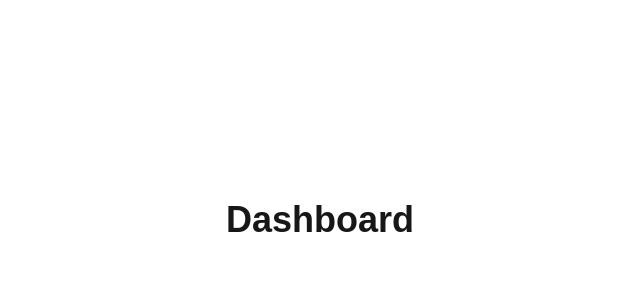
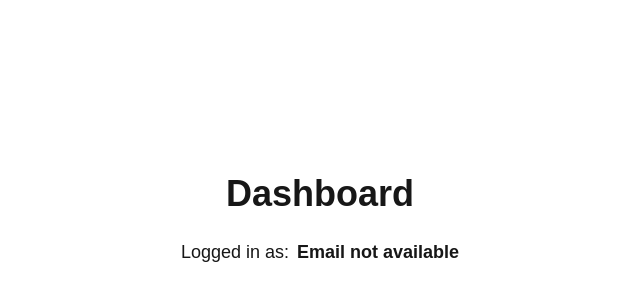
Before and after one commit to Syeed141/Frontend_Intern_Training_Progress, a Next.js app: page /dashboard in a window 1280 px wide. Shown: the part 180-480 px from the top of the page, without its empty margins (320-960 px from the left). Built offline with nearby package versions, Linux system fonts and the light colour scheme.

Commit message:
redux persist added

```diff
--- a/app/dashboard/page.tsx
+++ b/app/dashboard/page.tsx
@@ -1,9 +1,30 @@
+"use client";
+
+import { useSelector } from "react-redux";
+import type { RootState } from "../redux/features/store";
+
 export default function DashboardPage() {
+
+  const { user} = useSelector(
+    (state: RootState) => state.auth
+  );
+
   return (
-    <main className="min-h-screen flex items-center justify-center">
+    <main className="min-h-screen flex flex-col items-center justify-center">
+
       <h1 className="text-4xl font-bold">
         Dashboard
       </h1>
+
+      <p className="mt-6 text-lg">
+        Logged in as:
+        <span className="font-semibold ml-2">
+          {user?.email || "Email not available"}
+        </span>
+      </p>
+
+
+
     </main>
   );
 }
--- a/app/layout.tsx
+++ b/app/layout.tsx
@@ -2,7 +2,7 @@ import type { Metadata } from "next";
 import { Geist, Geist_Mono } from "next/font/google";
 import "./globals.css";
 import { Toaster } from "react-hot-toast";
-
+import ReduxProvider from "./redux/features/provider";
 
 const geistSans = Geist({
   variable: "--font-geist-sans",
@@ -29,7 +29,12 @@ export default function RootLayout({
       lang="en"
       className={`${geistSans.variable} ${geistMono.variable} h-full antialiased`}
     >
-      <body className="min-h-full flex flex-col"><Toaster position="top-right" /> {children}</body>
+      <body className="min-h-full flex flex-col">
+        <ReduxProvider>
+          <Toaster position="top-right" />
+          {children}
+        </ReduxProvider>
+      </body>
     </html>
   );
 }
--- a/app/page.tsx
+++ b/app/page.tsx
@@ -2,7 +2,11 @@
 
 import Image from "next/image";
 import { useState } from "react";
-import { FaEye, FaEyeSlash, FaExclamationTriangle } from "react-icons/fa";
+import {
+  FaEye,
+  FaEyeSlash,
+  FaExclamationTriangle,
+} from "react-icons/fa";
 
 import { useForm } from "react-hook-form";
 import { z } from "zod";
@@ -11,7 +15,9 @@ import { zodResolver } from "@hookform/resolvers/zod";
 import toast from "react-hot-toast";
 import { useRouter } from "next/navigation";
 
-// zod validation
+import { useDispatch } from "react-redux";
+import { setCredentials } from "./redux/features/authSlice";
+
 const loginSchema = z.object({
   email: z
     .string()
@@ -26,6 +32,17 @@ const loginSchema = z.object({
 
 type LoginFormData = z.infer<typeof loginSchema>;
 
+type LoginResponse = {
+  accessToken?: string;
+  access_token?: string;
+  token?: string;
+  email?: string;
+  user?: {
+    email?: string;
+    name?: string;
+  };
+};
+
 export default function LoginPage() {
   const [showPassword, setShowPassword] = useState(false);
 
@@ -33,7 +50,8 @@ export default function LoginPage() {
 
   const router = useRouter();
 
-  // Custom Form hook
+  const dispatch = useDispatch();
+
   const {
     register,
     handleSubmit,
@@ -45,39 +63,65 @@ export default function LoginPage() {
   const onSubmit = async (data: LoginFormData) => {
     setLoginError("");
 
-    //hit
     try {
       const response = await fetch("/api/login", {
         method: "POST",
+
         headers: {
           "Content-Type": "application/json",
         },
+
         body: JSON.stringify({
           ...data,
           grantType: "password",
         }),
       });
 
-      // JSON response receiver
-      const result = await response.json();
+      const result = (await response.json()) as LoginResponse & {
+        message?: string;
+      };
 
       if (!response.ok) {
         setLoginError(
-          result.message || "credentials you have entered. Please try again.",
+          result.message ||
+            "There is an issue with the credentials you have entered. Please try again."
         );
+
         return;
       }
 
-      console.log("Login success:", result);
+      // Save user + token to Redux
+      const userEmail = result.user?.email || result.email || data.email;
+
+      dispatch(
+        setCredentials({
+          user: {
+            email: userEmail,
+            name: result.user?.name,
+          },
+
+          token:
+            result.accessToken ||
+            result.token ||
+            result.access_token ||
+            null,
+        })
+      );
+
       toast.success("Login successful!");
+
       router.push("/dashboard");
+
     } catch {
-      setLoginError("Something went wrong. Please try again.");
+      setLoginError(
+        "Something went wrong. Please try again."
+      );
     }
   };
 
   return (
     <main className="min-h-screen flex flex-col items-center justify-center bg-gray-100 px-4">
+
       {/* Logo */}
       <div className="mb-6">
         <Image
@@ -89,21 +133,37 @@ export default function LoginPage() {
         />
       </div>
 
+      {/* Login Card */}
       <div className="w-full max-w-md bg-white shadow-lg rounded-sm border-t-8 border-blue-600 p-8">
-        <h1 className="text-3xl font-bold text-gray-900">Login</h1>
 
-        <p className="mt-1 text-gray-400">Continue with pattern50</p>
+        {/* Heading */}
+        <h1 className="text-3xl font-bold text-gray-900">
+          Login
+        </h1>
 
-        <form onSubmit={handleSubmit(onSubmit)} className="mt-10 space-y-6">
+        <p className="mt-1 text-gray-400">
+          Continue with pattern50
+        </p>
+
+        {/* Form */}
+        <form
+          onSubmit={handleSubmit(onSubmit)}
+          className="mt-10 space-y-6"
+        >
+
+          {/* Top Login Error */}
+          {loginError && (
+            <div className="flex items-center gap-2 rounded-md border border-red-300 bg-red-100 px-4 py-3 text-sm text-red-700">
+
+              <FaExclamationTriangle className="text-red-600 w-5 h-5 shrink-0" />
+
+              <p>{loginError}</p>
+
+            </div>
+          )}
+
+          {/* Email */}
           <div>
-            {/* credentials error */}
-            {loginError && (
-              <div className="flex gap-2 items-center rounded-md border border-red-300 bg-red-100 px-4 py-3 text-sm text-red-700 mb-3">
-                <FaExclamationTriangle className=" text-red-600 w-5 h-5 shrink-0" />
-                <p>{loginError}</p>
-              </div>
-            )}
-
             <label
               htmlFor="email"
               className="block text-sm font-semibold text-gray-800 mb-2"
@@ -122,16 +182,20 @@ export default function LoginPage() {
                   : "border-gray-300 focus:border-blue-600"
               }`}
             />
-            {/* email error msg */}
+
+            {/* Email Error */}
             {errors.email && (
               <div className="mt-1 flex items-center gap-2 text-sm text-red-600">
-                <FaExclamationTriangle className="text-red-600" />
+
+                <FaExclamationTriangle className="w-4 h-4 shrink-0" />
 
                 <p>{errors.email.message}</p>
+
               </div>
             )}
           </div>
 
+          {/* Password */}
           <div>
             <label
               htmlFor="password"
@@ -141,6 +205,7 @@ export default function LoginPage() {
             </label>
 
             <div className="relative">
+
               <input
                 id="password"
                 type={showPassword ? "text" : "password"}
@@ -152,24 +217,36 @@ export default function LoginPage() {
                     : "border-gray-300 focus:border-blue-600"
                 }`}
               />
-              {/* eye button toggle */}
+
+              {/* Eye Toggle */}
               <button
                 type="button"
-                onClick={() => setShowPassword(!showPassword)}
+                onClick={() =>
+                  setShowPassword(!showPassword)
+                }
                 className="absolute right-4 top-1/2 -translate-y-1/2 text-gray-500"
               >
-                {showPassword ? <FaEyeSlash /> : <FaEye />}
+                {showPassword ? (
+                  <FaEyeSlash />
+                ) : (
+                  <FaEye />
+                )}
               </button>
+
             </div>
-            {/* password error msg */}
+
+            {/* Password Error */}
             {errors.password && (
-              <div className="mt-1 flex items-center gap-2  text-red-600 text-sm">
-                <FaExclamationTriangle className="" />
+              <div className="mt-1 flex items-center gap-2 text-sm text-red-600">
+
+                <FaExclamationTriangle className="w-4 h-4 shrink-0" />
 
                 <p>{errors.password.message}</p>
+
               </div>
             )}
 
+            {/* Forgot Password */}
             <div className="mt-3 text-right">
               <a
                 href="#"
@@ -180,20 +257,27 @@ export default function LoginPage() {
             </div>
           </div>
 
+          {/* Login Button */}
           <button
             type="submit"
             disabled={isSubmitting}
-            className="w-full rounded-md bg-blue-600 py-3 font-semibold text-white hover:bg-blue-700 transition"
+            className="w-full rounded-md bg-blue-600 py-3 font-semibold text-white hover:bg-blue-700 transition disabled:opacity-60 disabled:cursor-not-allowed"
           >
+
             {isSubmitting ? (
               <span className="flex items-center justify-center gap-2">
+
                 <span className="h-5 w-5 animate-spin rounded-full border-2 border-white border-t-transparent" />
+
                 Logging in...
+
               </span>
             ) : (
               "Login"
             )}
+
           </button>
+
         </form>
       </div>
     </main>
--- /dev/null
+++ b/app/redux/features/authSlice.ts
@@ -0,0 +1,39 @@
+import { createSlice, PayloadAction } from "@reduxjs/toolkit";
+
+type User = {
+  email: string;
+  name?: string;
+};
+
+type AuthState = {
+  user: User | null;
+  token: string | null;
+};
+
+const initialState: AuthState = {
+  user: null,
+  token: null,
+};
+
+const authSlice = createSlice({
+  name: "auth",
+  initialState,
+  reducers: {
+    setCredentials: (
+      state,
+      action: PayloadAction<{ user: User; token: string | null }>
+    ) => {
+      state.user = action.payload.user;
+      state.token = action.payload.token;
+    },
+
+    logout: (state) => {
+      state.user = null;
+      state.token = null;
+    },
+  },
+});
+
+export const { setCredentials, logout } = authSlice.actions;
+
+export default authSlice.reducer;
--- /dev/null
+++ b/app/redux/features/provider.tsx
@@ -0,0 +1,19 @@
+"use client";
+
+import { Provider } from "react-redux";
+import { PersistGate } from "redux-persist/integration/react";
+import { store, persistor } from "./store";
+
+export default function ReduxProvider({
+  children,
+}: {
+  children: React.ReactNode;
+}) {
+  return (
+    <Provider store={store}>
+      <PersistGate loading={null} persistor={persistor}>
+        {children}
+      </PersistGate>
+    </Provider>
+  );
+}
--- /dev/null
+++ b/app/redux/features/store.ts
@@ -0,0 +1,44 @@
+import { combineReducers, configureStore } from "@reduxjs/toolkit";
+import authReducer from "../features/authSlice";
+
+import {
+  persistReducer,
+  persistStore,
+  FLUSH,
+  REHYDRATE,
+  PAUSE,
+  PERSIST,
+  PURGE,
+  REGISTER,
+} from "redux-persist";
+
+import storage from "redux-persist/lib/storage";
+
+const rootReducer = combineReducers({
+  auth: authReducer,
+});
+
+const persistConfig = {
+  key: "root",
+  storage,
+  whitelist: ["auth"],
+};
+
+const persistedReducer = persistReducer(persistConfig, rootReducer);
+
+export const store = configureStore({
+  reducer: persistedReducer,
+
+  middleware: (getDefaultMiddleware) =>
+    getDefaultMiddleware({
+      serializableCheck: {
+        ignoredActions: [FLUSH, REHYDRATE, PAUSE, PERSIST, PURGE, REGISTER],
+      },
+    }),
+});
+
+export const persistor = persistStore(store);
+
+export type RootState = ReturnType<typeof store.getState>;
+
+export type AppDispatch = typeof store.dispatch;
--- a/package.json
+++ b/package.json
@@ -10,12 +10,15 @@
   },
   "dependencies": {
     "@hookform/resolvers": "^5.2.2",
+    "@reduxjs/toolkit": "^2.11.2",
     "next": "16.2.5",
     "react": "19.2.4",
     "react-dom": "19.2.4",
     "react-hook-form": "^7.75.0",
     "react-hot-toast": "^2.6.0",
     "react-icons": "^5.6.0",
+    "react-redux": "^9.2.0",
+    "redux-persist": "^6.0.0",
     "zod": "^4.4.3"
   },
   "devDependencies": {
```
Also changed, not shown: 2 other files (tests, documents, lock files or other folders).
